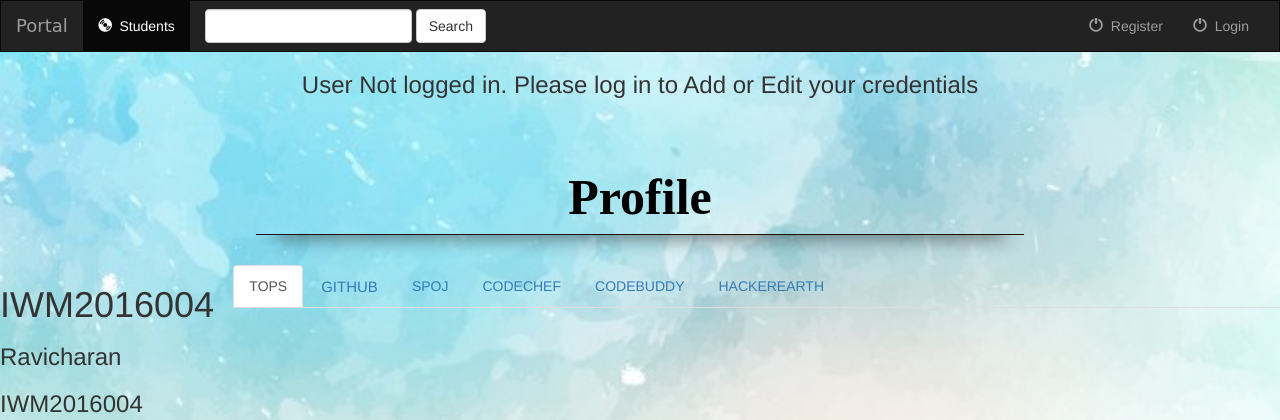
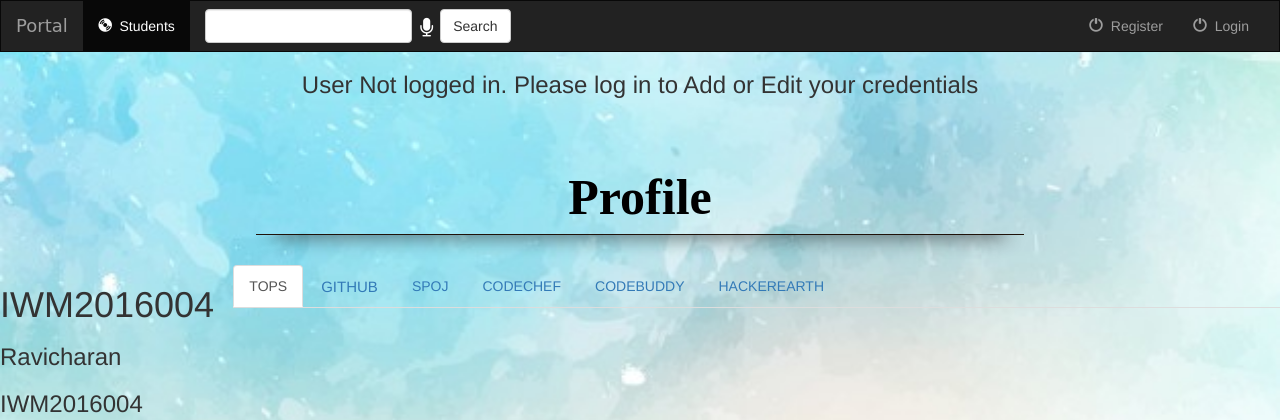
Before and after one commit to GitHubCommunity-IIITAllahabad/ProfilePortal-Beta, a Django app: page /studentportal/3/ in a window 1280 px wide; the page is wider, and only the part inside the window is pictured. Shown: the top 420 px of that part. Run offline with Django 3.2, Linux system fonts and the light colour scheme; data comes from the database, SQL or seed files in the repository; some libraries are stand-ins or nearby versions.

Commit message:
added voice recognition in search

```diff
--- a/sprofileportal/student/templates/student/base.html
+++ b/sprofileportal/student/templates/student/base.html
@@ -8,7 +8,8 @@
 	<script src="https://maxcdn.bootstrapcdn.com/bootstrap/3.3.7/js/bootstrap.min.js"></script>
 	<link rel="stylesheet" href="//fonts.googleapis.com/css?family=Open+Sans:300,400,600,700&amp;lang=en" />
 	<link rel="stylesheet" type="text/css" href="{% static 'student/style.css' %}" />
-
+	<link rel="stylesheet" type="text/css" href="https://maxcdn.bootstrapcdn.com/font-awesome/4.4.0/css/font-awesome.min.css">
+        <script type="text/javascript" src="{% static 'student/voice.js' %}"></script>
 </head>
 <body>
 
@@ -36,14 +37,26 @@
 
 		</ul>
 
-		<form class="navbar-form navbar-left" role="search" method="GET" action="">
+		<!--<form class="navbar-form navbar-left" role="search" method="GET" action="">
 			<div class="form-group">
 				<input type="text" palceholder="Search here" class="form-control" name="q" value="{{ request.GET.q }}" >
 			</div>
 			<button type="submit" class="btn btn-default">Search</button>
 
+		    </form>
+                -->
+                <form class="navbar-form navbar-left" role="search" method="get" action="#">
+
+                        <div class="form-group">
+				<input type="text" palceholder="Search here" class="form-control" name="q" id="q" value="{{ request.GET.q }}" />
+			</div>
+                        <div class="form-group">
+					<i class="fa fa-microphone" aria-hidden="true" onclick="startDictation()" style="color: white;margin-left: 35%;font-size: 20px;margin-top: 25%;"></i>
+			</div>&nbsp;&nbsp;
+                        <div class="form-group">
+			<button type="submit" class="btn btn-default" id="searchbtn" >Search</button>
+		        </div>
 		</form>
-
 		<ul class="nav navbar-nav navbar-right">
 			{% if request.user.is_authenticated %}
 			<li class="">
```
